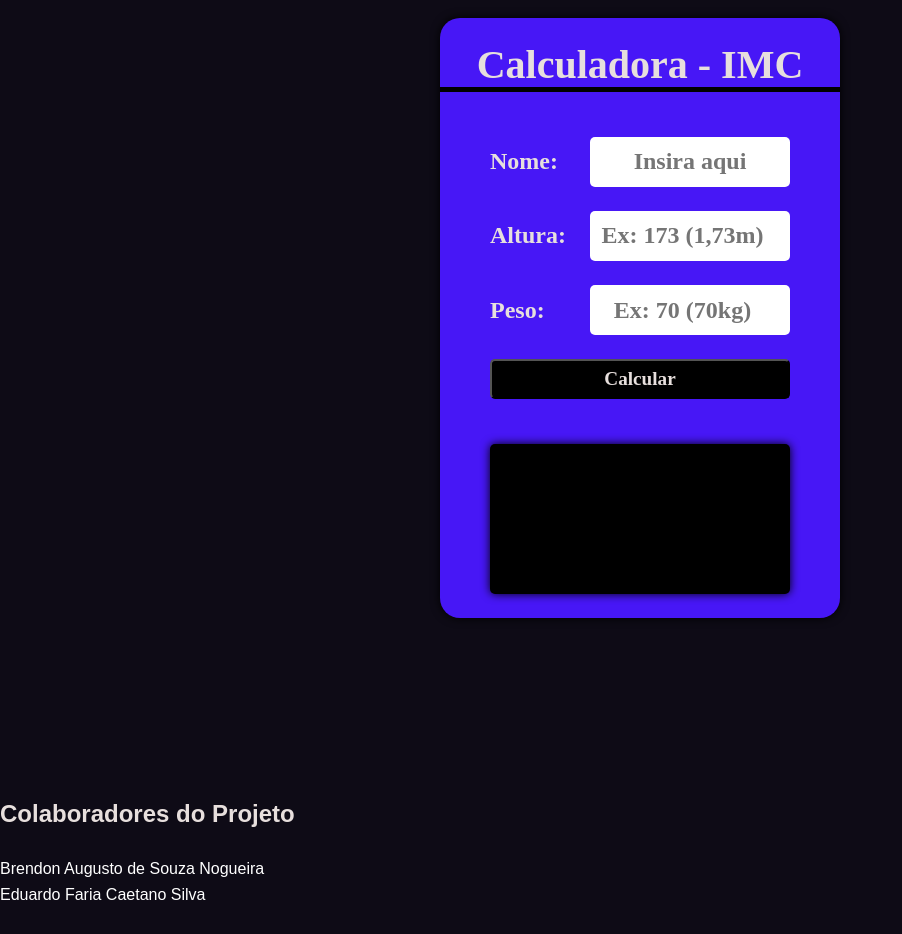
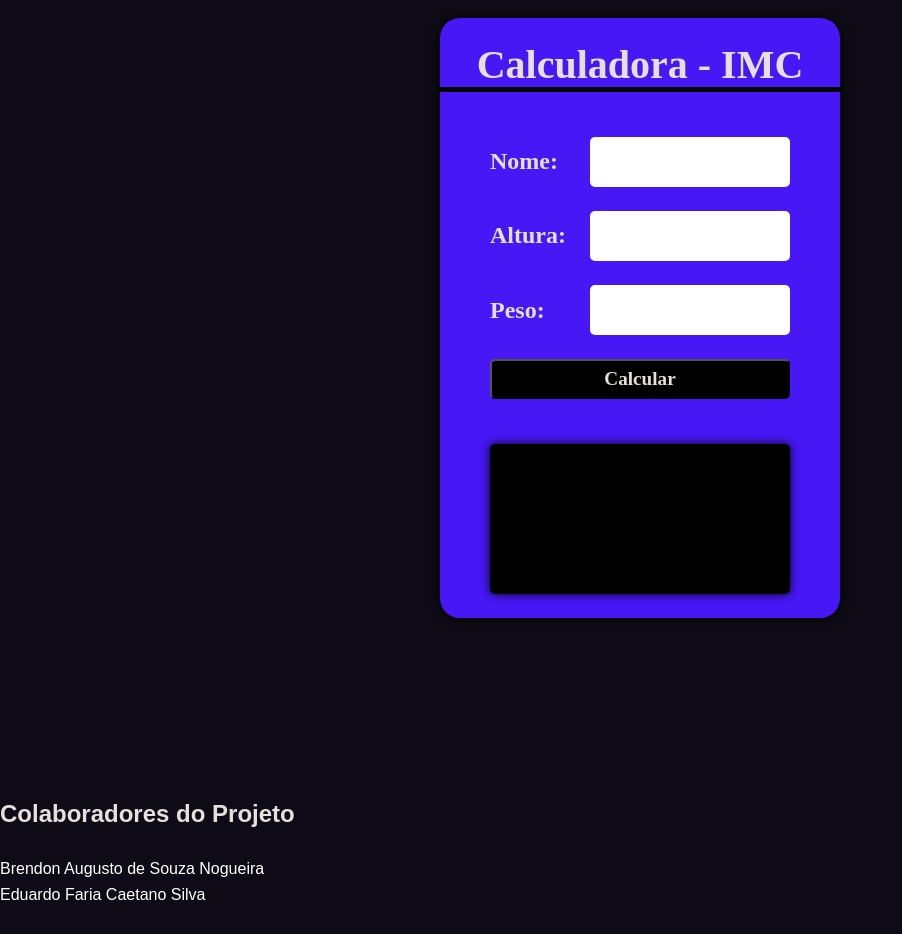
Before and after one commit to Brendon-Nogueira/project_front-end, a plain HTML site: page index.html in a window 1280 px wide. Shown: the part 1360-2294 px from the top of the page, without its empty margins (0-902 px from the left). Drawn offline with Linux system fonts and the light colour scheme.

Commit message:
atualização-inputs

```diff
--- a/css/content.css
+++ b/css/content.css
@@ -91,3 +91,10 @@ main{
     box-sizing: border-box;
     user-select: none;
   }
+
+  #altura,
+  #peso{
+      font-family: sans-serif;
+      color: black;
+
+ }
--- a/index.html
+++ b/index.html
@@ -72,15 +72,15 @@
      <div class="title"> Calculadora - IMC </div>
      <div class="input">
          <label>Nome:</label>
-         <input type="text" id='nome' placeholder="Insira aqui">
+         <input type="text" id='nome'>
      </div>
      <div class="input">
          <label>Altura:</label>
-         <input type="number" id='altura' placeholder="Ex: 173 (1,73m)" id="altura">
+         <input type="number" id='altura'>
      </div>
      <div class="input">
          <label>Peso:</label>
-         <input type="number" id='peso'  placeholder="Ex: 70 (70kg)" id="peso">
+         <input type="number" id='peso'>
      </div>
      <button id='calcular'>Calcular</button>
 
```
